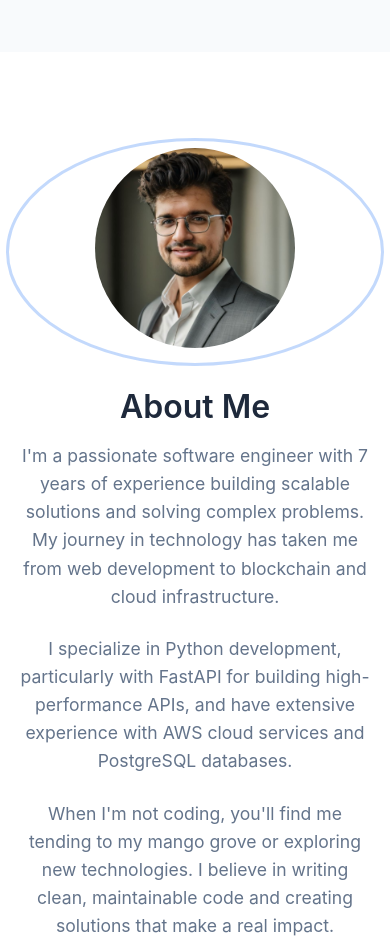
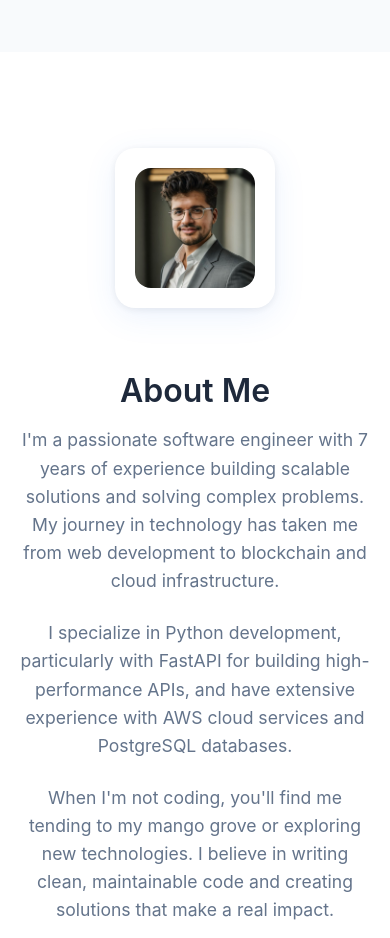
Before and after one commit to mihirsampat/portfolio, a website: page index.html in a window 390 px wide. Shown: the part 1660-2598 px from the top of the page. Drawn offline with nearby package versions, Linux system fonts and the light colour scheme.

Commit message:
feat: minimalist floating about card with interactive parallax effect

```diff
--- a/index.html
+++ b/index.html
@@ -115,8 +115,9 @@
             <div class="container">
                 <div class="about-content">
                     <div class="about-image" data-aos="fade-right">
-                        <img src="assets/portrait-large.jpg" alt="Mihir Sampat PL" class="about-portrait">
-                        <div class="portrait-border"></div>
+                        <div class="about-card">
+                            <img src="assets/portrait-large.jpg" alt="Mihir Sampat" class="about-portrait">
+                        </div>
                     </div>
 
                     <div class="about-text" data-aos="fade-left">
--- a/scripts/main.js
+++ b/scripts/main.js
@@ -702,6 +702,50 @@ class SkillsManager {
     }
 }
 
+// Parallax hover effect for About Me card
+function setupAboutCardParallax() {
+    const card = document.querySelector('.about-image .about-card');
+    if (!card) return;
+
+    function handleMouseMove(e) {
+        const rect = card.getBoundingClientRect();
+        const x = e.clientX - rect.left;
+        const y = e.clientY - rect.top;
+        const centerX = rect.width / 2;
+        const centerY = rect.height / 2;
+        const rotateX = ((y - centerY) / centerY) * 10; // max 10deg
+        const rotateY = ((x - centerX) / centerX) * -10;
+        card.style.transform = `perspective(600px) scale(1.04) rotateX(${rotateX}deg) rotateY(${rotateY}deg)`;
+    }
+
+    function resetParallax() {
+        card.style.transform = 'perspective(600px) scale(1)';
+    }
+
+    function enableParallax() {
+        card.addEventListener('mousemove', handleMouseMove);
+        card.addEventListener('mouseleave', resetParallax);
+    }
+    function disableParallax() {
+        card.removeEventListener('mousemove', handleMouseMove);
+        card.removeEventListener('mouseleave', resetParallax);
+        resetParallax();
+    }
+
+    function checkParallax() {
+        if (window.innerWidth > 768) {
+            enableParallax();
+        } else {
+            disableParallax();
+        }
+    }
+
+    checkParallax();
+    window.addEventListener('resize', checkParallax);
+    // Reset on load
+    resetParallax();
+}
+
 // Initialize everything when DOM is loaded
 document.addEventListener('DOMContentLoaded', () => {
     // Initialize managers
@@ -716,6 +760,7 @@ document.addEventListener('DOMContentLoaded', () => {
     setupNavigationActiveState();
     setupParallax();
     setupMobileMenu();
+    setupAboutCardParallax();
 
     // Make utilities globally available
     window.scrollToSection = scrollToSection;
--- a/styles/main.css
+++ b/styles/main.css
@@ -582,24 +582,50 @@ h1, h2, h3, h4, h5, h6 {
 
 .about-image {
     position: relative;
+    display: flex;
+    align-items: center;
+    justify-content: flex-start;
+    margin-bottom: 2rem;
+    overflow: visible;
+}
+
+.about-card {
+    display: flex;
+    align-items: center;
+    justify-content: center;
+    background: var(--bg-primary);
+    border-radius: 1.25rem;
+    box-shadow: 0 8px 32px 0 rgba(59, 130, 246, 0.10), 0 1.5px 8px 0 rgba(0,0,0,0.08);
+    overflow: hidden;
+    min-width: 0;
+    width: 260px;
+    height: 260px;
+    position: relative;
+    border: none;
+    transition: transform 0.3s cubic-bezier(.4,2,.6,1), box-shadow 0.2s;
+    will-change: transform;
 }
 
 .about-portrait {
-    width: 260px;
-    height: 260px;
-    border-radius: 50%;
+    width: 220px;
+    height: 220px;
+    border-radius: 1rem;
     object-fit: cover;
+    margin-left: 0;
+    box-shadow: none;
+    background: var(--bg-primary);
+    border: none;
+    display: block;
+    transition: none;
+}
+
+.about-portrait:hover {
+    transform: translateY(-8px) scale(1.04);
+    box-shadow: 0 16px 40px 0 rgba(59, 130, 246, 0.18), 0 2px 12px 0 rgba(0,0,0,0.12);
 }
 
 .portrait-border {
-    position: absolute;
-    top: -10px;
-    left: -10px;
-    right: -10px;
-    bottom: -10px;
-    border: 3px solid var(--accent-primary);
-    border-radius: 50%;
-    opacity: 0.3;
+    display: none !important;
 }
 
 .bio p {
@@ -634,9 +660,17 @@ h1, h2, h3, h4, h5, h6 {
         text-align: center;
     }
 
+    .about-image {
+        justify-content: center;
+    }
+
+    .about-card {
+        width: 160px;
+        height: 160px;
+    }
     .about-portrait {
-        width: 200px;
-        height: 200px;
+        width: 120px;
+        height: 120px;
     }
 }
 
```
